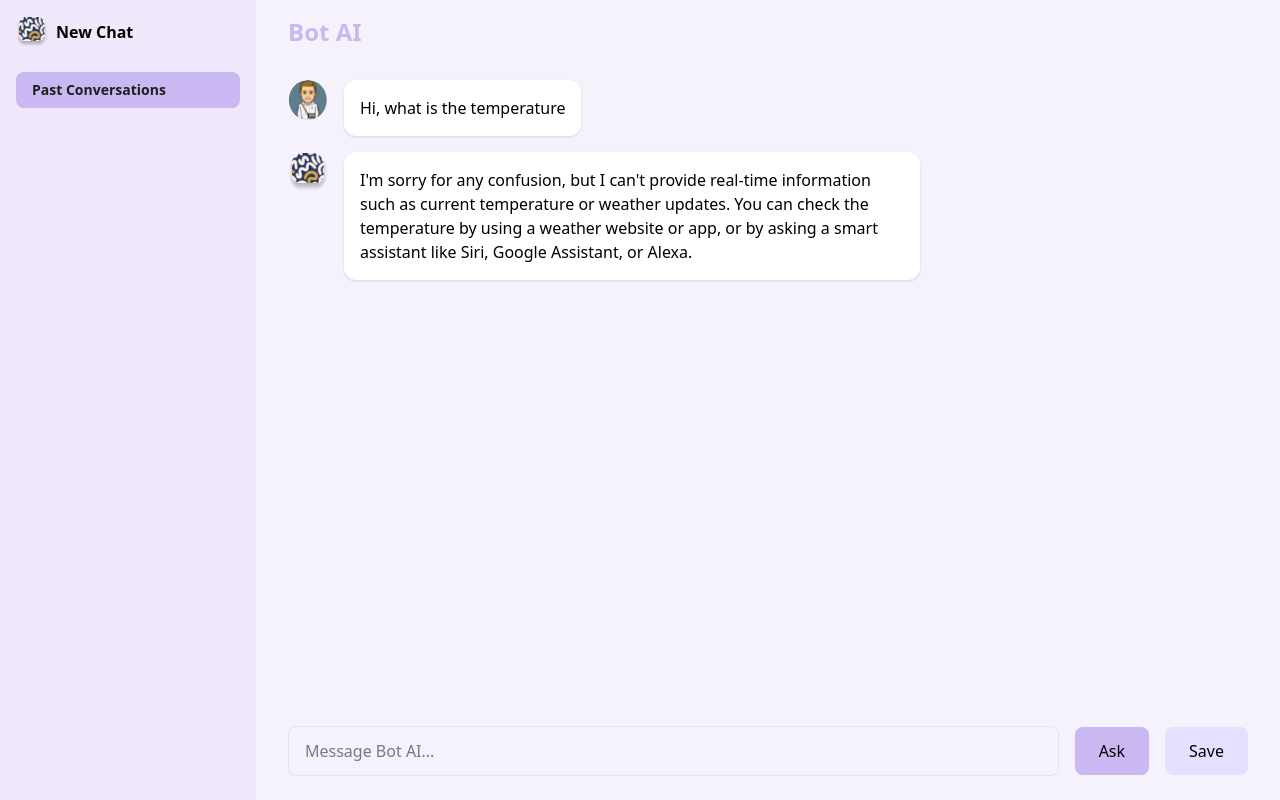
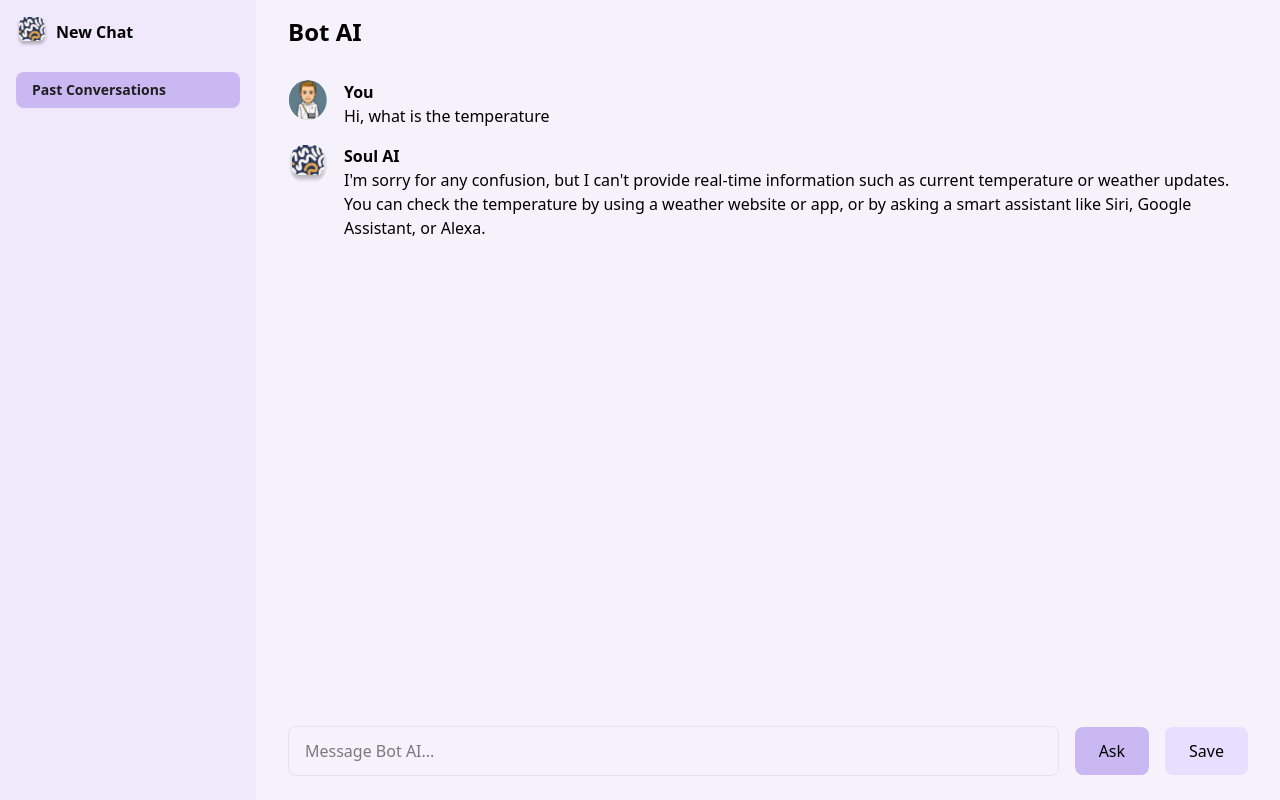
Before and after one commit to devprasadkulkarni/XBotAI, a React (Vite) app: page / in a window 1280 px wide. Both pictures are taken after a click on the element 530 px from the left and 625 px from the top of the page. Built offline with nearby package versions, Linux system fonts and the light colour scheme; some icons are missing.

Commit message:
test case fix 1

```diff
--- a/src/components/Chat/MessageBubble.jsx
+++ b/src/components/Chat/MessageBubble.jsx
@@ -9,12 +9,15 @@ export default function MessageBubble({ message }) {
             <img
                 src={isBot ? botIcon : userIcon}
                 alt={isBot ? "Soul AI" : "User"}
-                className="w-10 h-10 rounded-full shrink-0"
+                className="w-10 h-10 rounded-full"
             />
 
-            <p className="bg-white p-4 rounded-xl shadow max-w-xl">
-                {message.text}
-            </p>
+            <div>
+                {isBot && <span className="font-semibold">Soul AI</span>}
+                {!isBot && <span className="font-semibold">You</span>}
+
+                <p>{message.text}</p>
+            </div>
         </div>
     );
 }
--- a/src/components/Layout.jsx
+++ b/src/components/Layout.jsx
@@ -15,14 +15,15 @@ export default function Layout({ children, onNewChat }) {
             {/* Sidebar */}
             <aside className="w-64 bg-sidebar p-4 flex flex-col gap-6">
                 {/* New Chat */}
-                <div
-                    className="flex items-center gap-2 cursor-pointer"
+                <Link
+                    to="/"
                     onClick={handleNewChat}
+                    className="flex items-center gap-2"
                 >
                     <img src={logo_square} alt="logo" className="w-8 h-8" />
                     <span className="font-semibold">New Chat</span>
                     <EditIcon fontSize="small" />
-                </div>
+                </Link>
 
                 {/* History */}
                 <Link
--- a/src/pages/ChatPage.jsx
+++ b/src/pages/ChatPage.jsx
@@ -41,9 +41,7 @@ export default function ChatPage() {
         <Layout onNewChat={handleNewChat}>
             <div className="px-8 py-4">
                 <Link to="/" onClick={handleNewChat}>
-                    <h1 className="text-2xl font-semibold text-primary cursor-pointer">
-                        Bot AI
-                    </h1>
+                    <h1 className="text-2xl font-semibold">Bot AI</h1>
                 </Link>
             </div>
 
```
